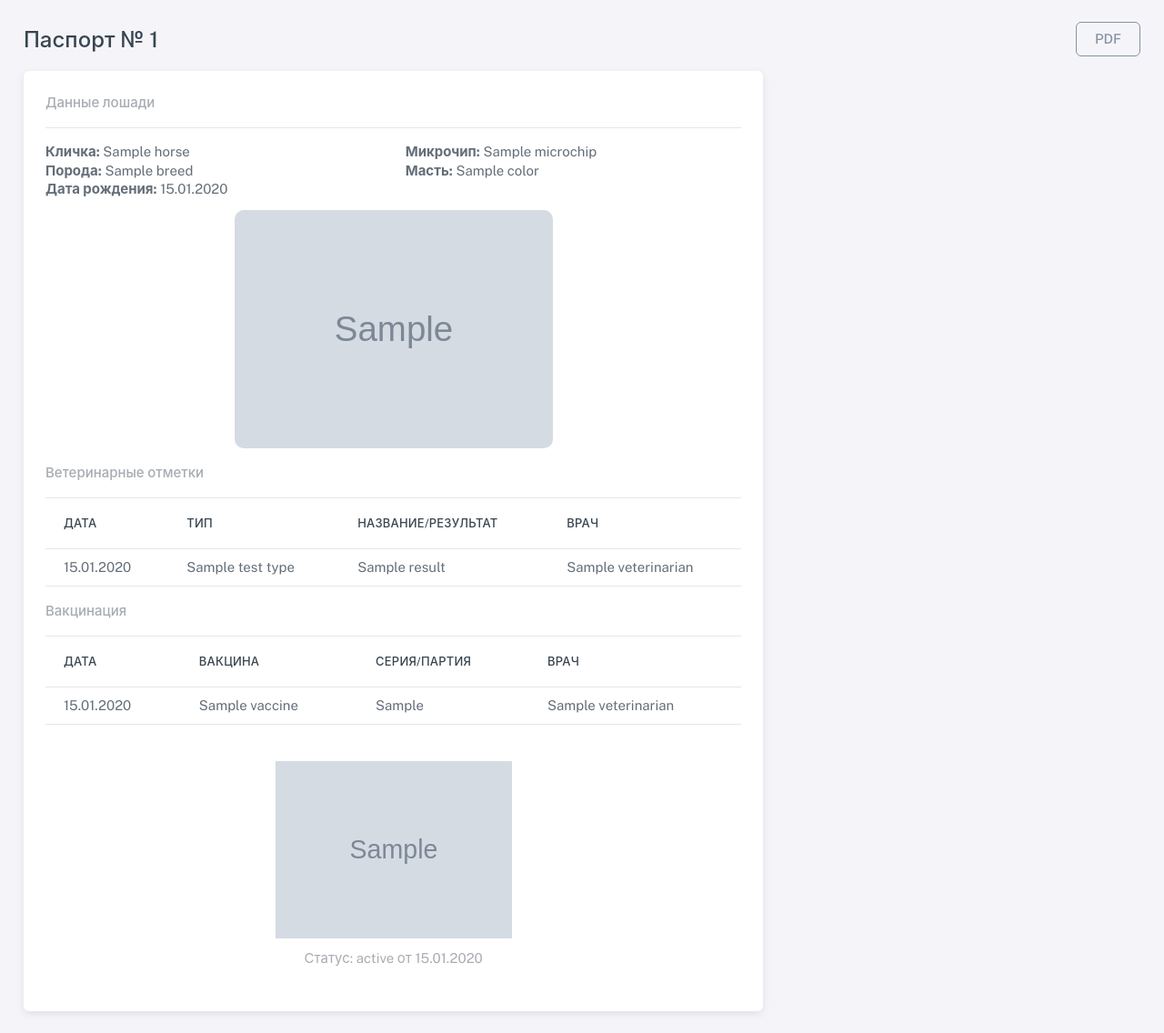
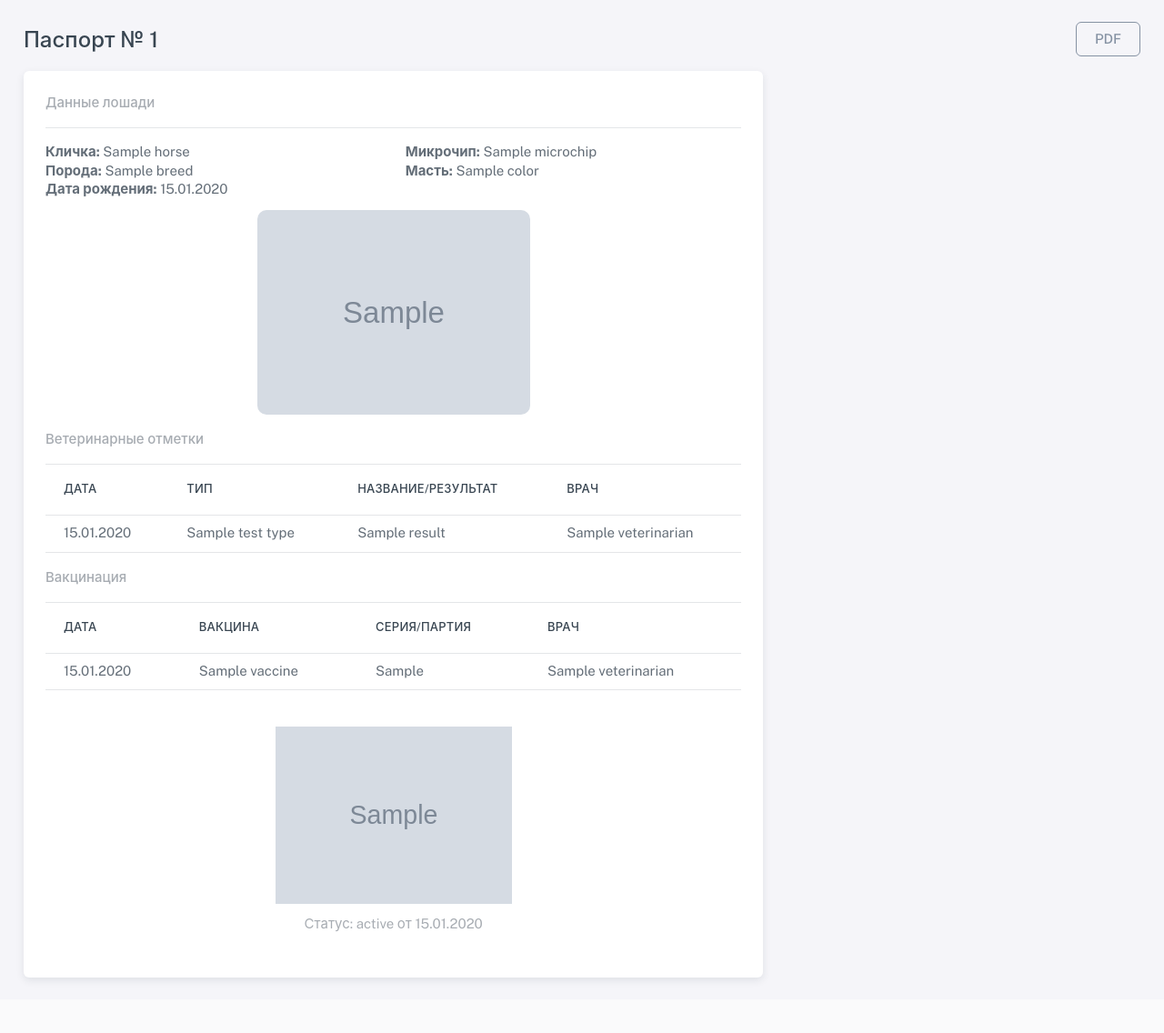
Before and after one commit to RizobekS/passport_registry, a Django app: template templates/passports/public_card.html in a window 1280 px wide. Shown: the whole page at 91% size. After the commit the page ends 1080 px from the top, so only its background shows below. Run offline with Django 5.2, Linux system fonts and the light colour scheme; the template is opened without the code that fills it: most values are stand-ins (such as "Sample title", 1, 10 or a date in 2020); grey boxes marked "Sample" are stand-in pictures; some libraries are stand-ins or nearby versions.

Commit message:
changed public_card.html page

```diff
--- a/templates/passports/public_card.html
+++ b/templates/passports/public_card.html
@@ -141,25 +141,28 @@
             <div class="col-sm-6"><strong>Масть:</strong> {{ p.horse.color.name }}</div>
             <div class="col-sm-6"><strong>Дата рождения:</strong> {{ p.horse.birth_date|date:'d.m.Y' }}</div>
           </div>
-
+          <div class="row">
+            <div class="col-12">
               {# Одно фото лошади: показываем первое доступное #}
               {% if p.horse.photo_right_side %}
                 <div class="text-center mb-4">
-              <img src="{{ p.horse.photo_right_side.url }}" alt="Фото лошади" style="max-width:350px; height:auto; border-radius:10px;">
+                  <img src="{{ p.horse.photo_right_side.url }}" alt="Фото лошади" style="max-width:300px; height:auto; border-radius:10px; object-fit: contain;">
                 </div>
               {% elif p.horse.photo_left_side %}
                 <div class="text-center mb-4">
-              <img src="{{ p.horse.photo_left_side.url }}" alt="Фото лошади" style="max-width:350px; height:auto; border-radius:10px;">
+                  <img src="{{ p.horse.photo_left_side.url }}" alt="Фото лошади" style="max-width:300px; height:auto; border-radius:10px; object-fit: contain;">
                 </div>
               {% elif p.horse.photo_muzzle %}
                 <div class="text-center mb-4">
-              <img src="{{ p.horse.photo_muzzle.url }}" alt="Фото лошади" style="max-width:350px; height:auto; border-radius:10px;">
+                  <img src="{{ p.horse.photo_muzzle.url }}" alt="Фото лошади" style="max-width:300px; height:auto; border-radius:10px; object-fit: contain;">
                 </div>
               {% elif p.horse.photo_upper_eye_level %}
                 <div class="text-center mb-4">
-              <img src="{{ p.horse.photo_upper_eye_level.url }}" alt="Фото лошади" style="max-width:350px; height:auto; border-radius:10px;">
+                  <img src="{{ p.horse.photo_upper_eye_level.url }}" alt="Фото лошади" style="max-width:300px; height:auto; border-radius:10px; object-fit: contain;">
                 </div>
               {% endif %}
+            </div>
+          </div>
 
           <h6 class="text-muted">Ветеринарные отметки</h6>
           <div class="mb-4 table-responsive">
```
Lines whose indentation alone changed are shown as unchanged.
